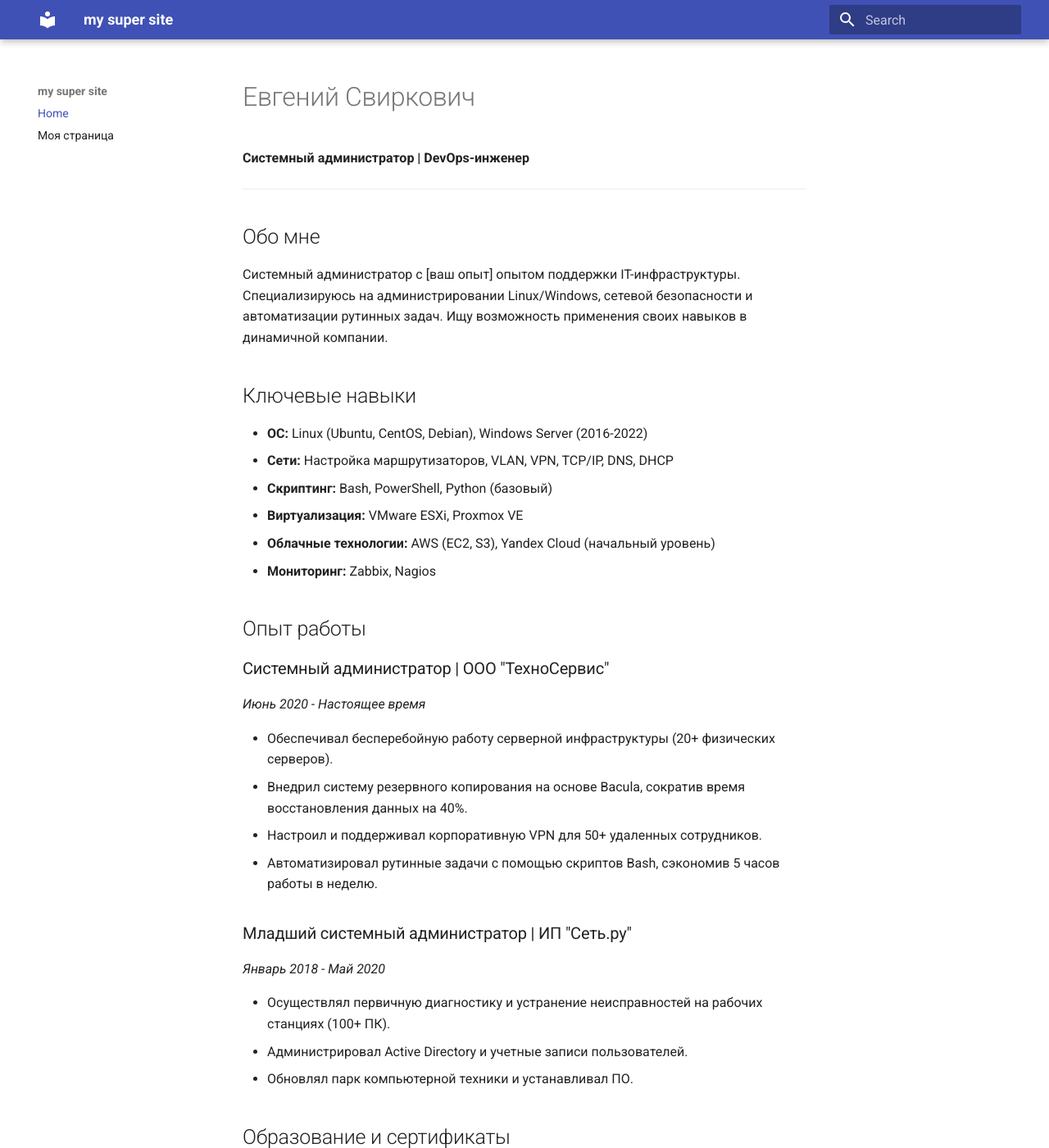
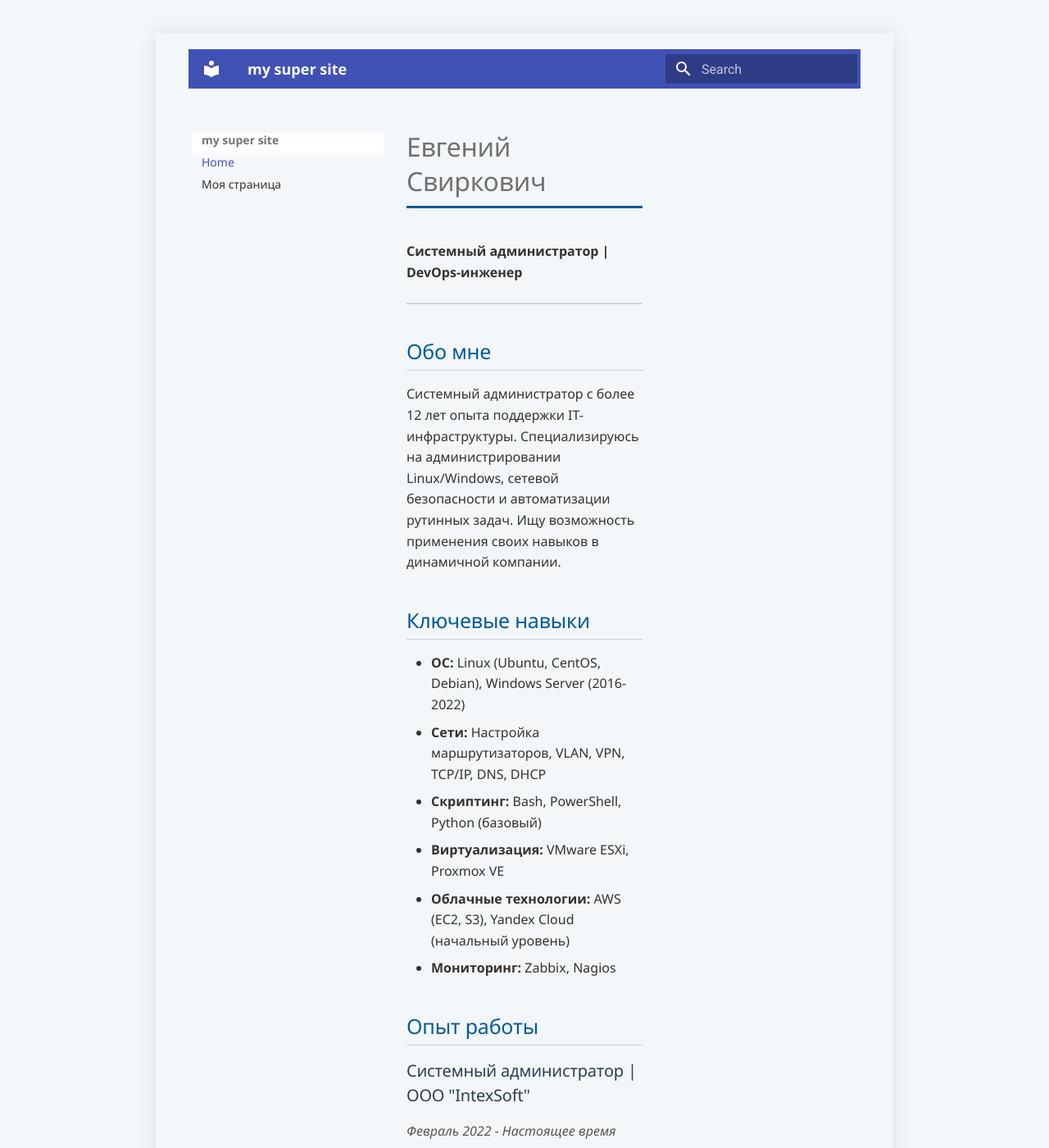
Before and after one commit to evgenysvirkovich/my-site, an MkDocs documentation site: the page built from docs/index.md, in a window 1280 px wide and 1400 px high. Shown: the whole window at 82% size. Built offline with MkDocs 1.6.1 and Material for MkDocs 9.7.7, drawn with Linux system fonts in a browser that asks for light colours; some of the changed text lies outside the part shown.

Commit message:
change html + css

```diff
--- a/docs/index.md
+++ b/docs/index.md
@@ -1,50 +1,118 @@
-<!-- Вместо текущего содержания вставьте это -->
-<h1>Евгений Свиркович</h1>
-<p><strong>Системный администратор | DevOps-инженер</strong></p>
-<hr>
+<!DOCTYPE html>
+<html lang="ru">
+<head>
+    <!-- ⬇️ НАЧАЛО: Сюда вставляем CSS-стили ⬇️ -->
+    <style>
+        body {
+            font-family: 'Segoe UI', Tahoma, Geneva, Verdana, sans-serif;
+            max-width: 900px;
+            margin: 40px auto;
+            padding: 20px 40px;
+            background-color: #f4f7f9;
+            color: #333;
+            line-height: 1.6;
+            box-shadow: 0 0 20px rgba(0,0,0,0.1);
+        }
+        h1 {
+            color: #005a9c;
+            border-bottom: 3px solid #005a9c;
+            padding-bottom: 10px;
+            margin-bottom: 5px;
+        }
+        h2 {
+            color: #005a9c;
+            margin-top: 30px;
+            border-bottom: 1px solid #ccc;
+            padding-bottom: 5px;
+        }
+        h3 {
+            margin-bottom: 5px;
+            color: #2c3e50;
+        }
+        ul {
+            padding-left: 20px;
+        }
+        li {
+            margin-bottom: 8px;
+        }
+        hr {
+            border: 0;
+            height: 1px;
+            background: #ddd;
+            margin: 20px 0;
+        }
+        .contact {
+            background: #e8f0fe;
+            padding: 15px;
+            border-radius: 8px;
+            margin-top: 20px;
+        }
+        em {
+            color: #555;
+            font-style: italic;
+        }
+    </style>
+    <!-- ⬆️ КОНЕЦ: Стили вставили ⬆️ -->
 
-<h2>Обо мне</h2>
-<p>Системный администратор с [ваш опыт] опытом поддержки IT-инфраструктуры. Специализируюсь на администрировании Linux/Windows, сетевой безопасности и автоматизации рутинных задач. Ищу возможность применения своих навыков в динамичной компании.</p>
+    <meta charset="UTF-8">
+    <meta name="viewport" content="width=device-width, initial-scale=1.0">
+    <title>Евгений Свиркович - Резюме</title>
+</head>
+<body>
 
-<h2>Ключевые навыки</h2>
-<ul>
-    <li><strong>ОС:</strong> Linux (Ubuntu, CentOS, Debian), Windows Server (2016-2022)</li>
-    <li><strong>Сети:</strong> Настройка маршрутизаторов, VLAN, VPN, TCP/IP, DNS, DHCP</li>
-    <li><strong>Скриптинг:</strong> Bash, PowerShell, Python (базовый)</li>
-    <li><strong>Виртуализация:</strong> VMware ESXi, Proxmox VE</li>
-    <li><strong>Облачные технологии:</strong> AWS (EC2, S3), Yandex Cloud (начальный уровень)</li>
-    <li><strong>Мониторинг:</strong> Zabbix, Nagios</li>
-</ul>
+    <!-- ⬇️ НАЧАЛО: Сюда вставляем СОДЕРЖАНИЕ резюме ⬇️ -->
+    <h1>Евгений Свиркович</h1>
+    <p><strong>Системный администратор | DevOps-инженер</strong></p>
+    <hr>
 
-<h2>Опыт работы</h2>
-<h3>Системный администратор | ООО "ТехноСервис"</h3>
-<p><em>Июнь 2020 - Настоящее время</em></p>
-<ul>
-    <li>Обеспечивал бесперебойную работу серверной инфраструктуры (20+ физических серверов).</li>
-    <li>Внедрил систему резервного копирования на основе Bacula, сократив время восстановления данных на 40%.</li>
-    <li>Настроил и поддерживал корпоративную VPN для 50+ удаленных сотрудников.</li>
-    <li>Автоматизировал рутинные задачи с помощью скриптов Bash, сэкономив 5 часов работы в неделю.</li>
-</ul>
+    <h2>Обо мне</h2>
+    <p>Системный администратор с более 12 лет опыта поддержки IT-инфраструктуры. Специализируюсь на администрировании Linux/Windows, сетевой безопасности и автоматизации рутинных задач. Ищу возможность применения своих навыков в динамичной компании.</p>
 
-<h3>Младший системный администратор | ИП "Сеть.ру"</h3>
-<p><em>Январь 2018 - Май 2020</em></p>
-<ul>
-    <li>Осуществлял первичную диагностику и устранение неисправностей на рабочих станциях (100+ ПК).</li>
-    <li>Администрировал Active Directory и учетные записи пользователей.</li>
-    <li>Обновлял парк компьютерной техники и устанавливал ПО.</li>
-</ul>
+    <h2>Ключевые навыки</h2>
+    <ul>
+        <li><strong>ОС:</strong> Linux (Ubuntu, CentOS, Debian), Windows Server (2016-2022)</li>
+        <li><strong>Сети:</strong> Настройка маршрутизаторов, VLAN, VPN, TCP/IP, DNS, DHCP</li>
+        <li><strong>Скриптинг:</strong> Bash, PowerShell, Python (базовый)</li>
+        <li><strong>Виртуализация:</strong> VMware ESXi, Proxmox VE</li>
+        <li><strong>Облачные технологии:</strong> AWS (EC2, S3), Yandex Cloud (начальный уровень)</li>
+        <li><strong>Мониторинг:</strong> Zabbix, Nagios</li>
+    </ul>
 
-<h2>Образование и сертификаты</h2>
-<ul>
-    <li><strong>Высшее образование:</strong> [Название университета], специальность "Информационные системы и технологии"</li>
-    <li><strong>Сертификаты:</strong> Cisco CCNA (в процессе), Linux Professional Institute (LPIC-1)</li>
-</ul>
+    <h2>Опыт работы</h2>
+    <h3>Системный администратор | ООО "IntexSoft"</h3>
+    <p><em>Февраль 2022 - Настоящее время</em></p>
+    <ul>
+        <li>Обеспечивал бесперебойную работу серверной инфраструктуры (20+ физических серверов).</li>
+        <li>Внедрил систему резервного копирования на основе Bacula, сократив время восстановления данных на 40%.</li>
+        <li>Настроил и поддерживал корпоративную VPN для 50+ удаленных сотрудников.</li>
+        <li>Автоматизировал рутинные задачи с помощью скриптов Bash, сэкономив 5 часов работы в неделю.</li>
+    </ul>
 
-<h2>Портфолио проектов</h2>
-<ul>
-    <li><strong>Этот сайт:</strong> Сверстал личную страницу-резюме на чистом HTML/CSS и разместил на GitHub Pages.</li>
-    <li><strong>Домашняя лаборатория:</strong> Развернул Proxmox с виртуальными машинами для тестирования Docker и Kubernetes.</li>
-</ul>
+    <h3>Системный администратор | Гос Организация"</h3>
+    <p><em>Июнь 2014 - Февраль 2022</em></p>
+    <ul>
+        <li>Осуществлял первичную диагностику и устранение неисправностей на рабочих станциях (100+ ПК).</li>
+        <li>Администрировал Active Directory и учетные записи пользователей.</li>
+        <li>Обновлял парк компьютерной техники и устанавливал ПО.</li>
+    </ul>
 
-<h2>Контакты</h2>
-<p>Email: evgeny.svir@example.com | Telegram: @evgeny_sys | GitHub: evgenysvirkovich</p>
+    <h2>Образование и сертификаты</h2>
+    <ul>
+        <li><strong>Высшее образование:</strong> [Название университета], специальность "Информационные системы и технологии"</li>
+        <li><strong>Сертификаты:</strong> Cisco CCNA (в процессе), Linux Professional Institute (LPIC-1)</li>
+    </ul>
+
+    <h2>Портфолио проектов</h2>
+    <ul>
+        <li><strong>Этот сайт:</strong> Сверстал личную страницу-резюме на чистом HTML/CSS и разместил на GitHub Pages.</li>
+        <li><strong>Домашняя лаборатория:</strong> Развернул Proxmox с виртуальными машинами для тестирования Docker и Kubernetes.</li>
+    </ul>
+
+    <h2>Контакты</h2>
+    <p class="contact">
+        Email: evgeny.svir@example.com | Telegram: @evgeny_sys | GitHub: evgenysvirkovich
+    </p>
+    <!-- ⬆️ КОНЕЦ: Содержание резюме вставили ⬆️ -->
+
+</body>
+</html>
```
